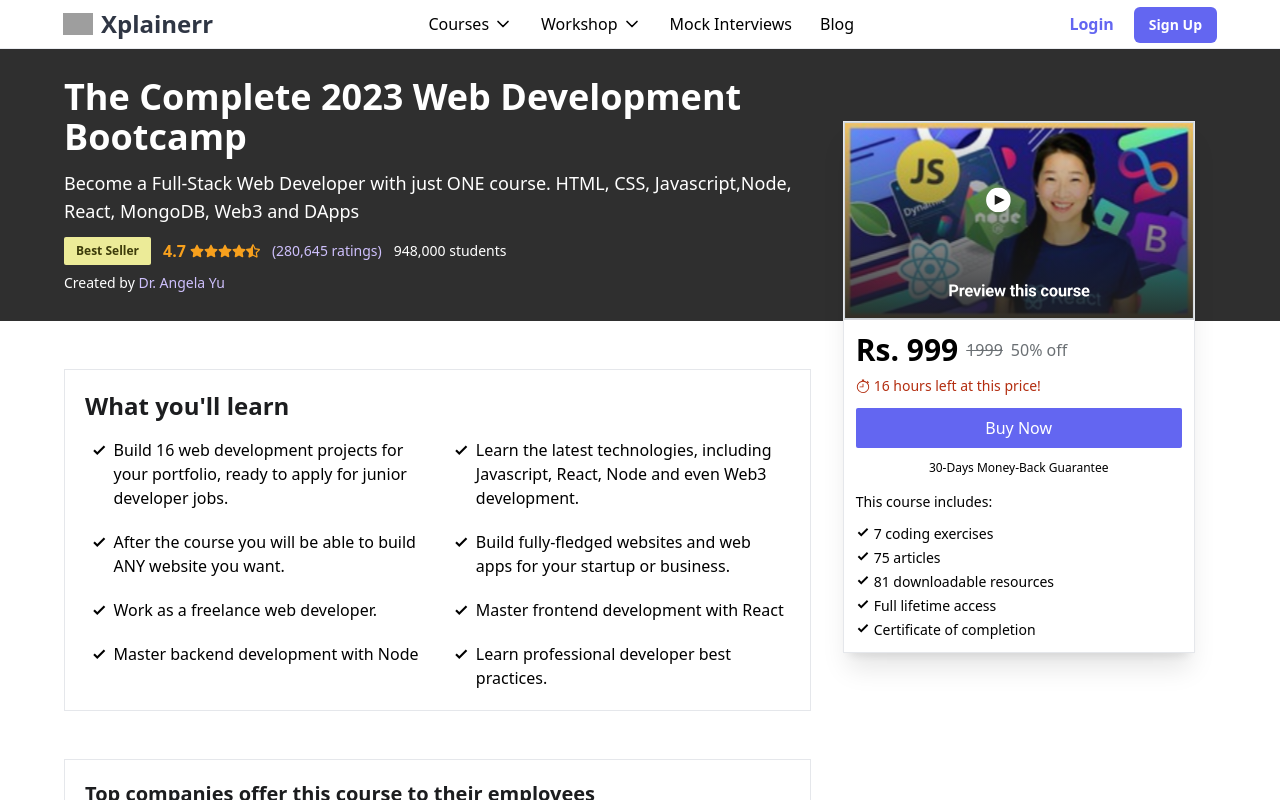
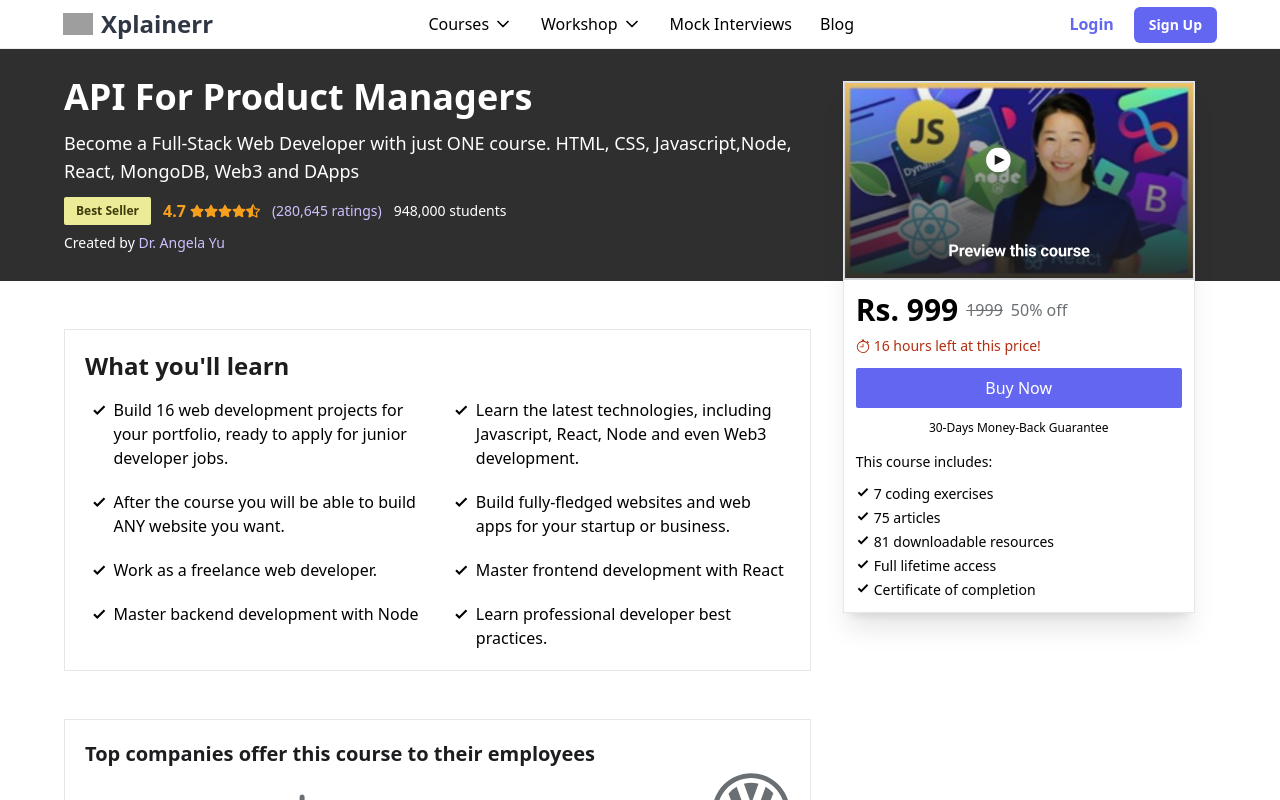
Before and after one commit to EmtiazHossainE2/xplainer, a Next.js app: page /guides/1 in a window 1280 px wide. Shown: the top 800 px of the page. Built offline with nearby package versions, Linux system fonts and the light colour scheme; no server answers; grey boxes are pictures that could not be loaded.

Commit message:
updated course

```diff
--- a/pages/guides/[slug].js
+++ b/pages/guides/[slug].js
@@ -11,9 +11,26 @@ import {
 } from "@/src/components/v3/CourseDetails";
 import { courses } from "@/src/config/courseConstant";
 import PageLayout from "@/src/layout/PageLayout";
+import { checkout } from "@/src/utils/checkout";
 import Image from "next/image";
 
 const CourseDetails = () => {
+
+  const handlePurchaseCTA = () => {
+    console.log('fsd')
+    checkout({
+      lineItems: [
+        {
+          price:'price_1Ms0b3SBqetirFH0Nt5qV6aQ', // make it dynamic
+          quantity: 1,
+        },
+      ],
+      customerEmail: 'deepak@gmail.com',
+      clientReferenceId: 'deepak-123',
+      courseRoute: '/courses/api-for-pm',
+    });
+  }
+
   return (
     <>
       {courses.map((course, index) => (
@@ -40,7 +57,7 @@ const CourseDetails = () => {
                 {/* Hero Section  */}
                 <HeroBanner course={course} />
                 <div className="lg:hidden">
-                  <PurchaseSection course={course} />
+                  <PurchaseSection course={course} handleBuyNowClick={handlePurchaseCTA} />
                 </div>
 
                 {/* Main Content  */}
--- a/src/components/v3/CourseDetails/PurchaseSection.js
+++ b/src/components/v3/CourseDetails/PurchaseSection.js
@@ -3,7 +3,7 @@ import React from "react";
 import { BsStopwatch } from "react-icons/bs";
 import { GoCheck } from "react-icons/go";
 
-const PurchaseSection = ({ course }) => {
+const PurchaseSection = ({ course, handleBuyNowClick }) => {
   return (
     <div className="z-20 mx-5 my-2 border bg-white lg:fixed lg:mx-0  lg:mt-[-200px] lg:mr-20 lg:shadow-xl">
       <div className="hidden lg:block">
@@ -21,7 +21,7 @@ const PurchaseSection = ({ course }) => {
             <BsStopwatch /> <span>16 hours left at this price!</span>
           </p>
           <div>
-            <button className="my-3 w-full rounded-sm bg-primary px-3 py-2 font-medium text-white ">
+            <button onClick={handleBuyNowClick} className="my-3 w-full rounded-sm bg-primary px-3 py-2 font-medium text-white ">
               Buy Now
             </button>
           </div>
--- a/src/config/constants.js
+++ b/src/config/constants.js
@@ -771,7 +771,7 @@ export const DEFAULT_PRICE_LIST = {
   },
   [ALL_COURSES.PRICING_FOR_PM]: {
     [ENV.TEST]: "price_1Mtz8QSBqetirFH0Cj3MsCKs",
-    [ENV.LIVE]: "price_1MuhpWSBqetirFH0ppJyCIN1",
+    [ENV.LIVE]: "price_1MuhpWSBqetirFH0hqhtdA0u",
   },
 };
 
--- a/src/config/courseConstant.js
+++ b/src/config/courseConstant.js
@@ -1,12 +1,12 @@
 export const courses = [
   {
-    slug: "web-development-bootcamp",
-    title: "The Complete 2023 Web Development Bootcamp",
+    slug: "api-for-pm",
+    title: "API For Product Managers",
     metaTitle:
       "Become a Full-Stack Web Developer with just ONE course. HTML, CSS, Javascript,Node, React, MongoDB, Web3 and DApps",
-    ratings: 4.7,
-    userRatings: 280645,
-    students: 948000,
+    ratings: 4.6,
+    userRatings: 230,
+    students: 7500,
     image: "/images/courses/v3/react.svg",
     price: 999,
 
```
